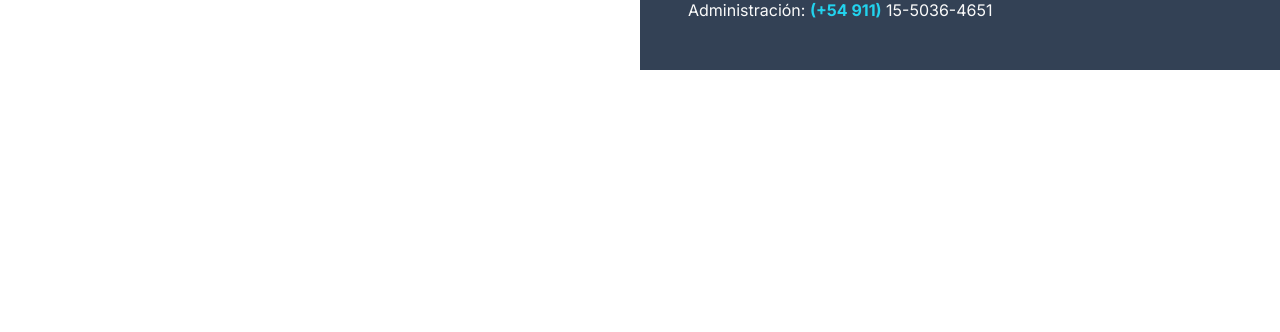
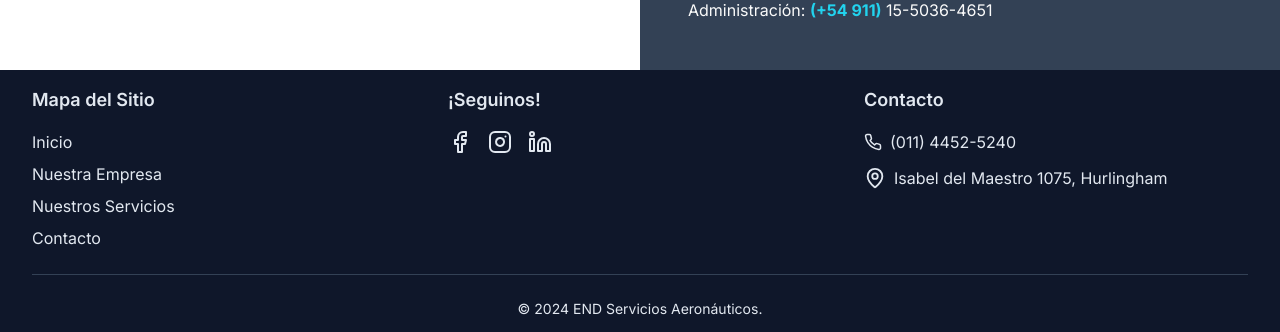
Before and after one commit to LumarSoft/end-srl, a Next.js app: page /contacto in a window 1280 px wide. Shown: the part 788-1120 px from the top of the page. Before the commit the page ends 858 px from the top, so only its background shows below. Built offline with nearby package versions, Linux system fonts and the light colour scheme.

Commit message:
Cree el footer y además modifiqué el toast de ContactCard.

```diff
--- a/src/app/layout.tsx
+++ b/src/app/layout.tsx
@@ -2,6 +2,7 @@ import type { Metadata } from "next";
 import { Inter as FontSans } from "next/font/google";
 import "./globals.css";
 import { cn } from "@/lib/utils";
+import Footer from "@/shared/components/Footer/Footer";
 
 const fontSans = FontSans({
   subsets: ["latin"],
@@ -26,7 +27,8 @@ export default function RootLayout({
           fontSans.variable
         )}
       >
-        {children}
+        <main>{children}</main>
+        <Footer />
       </body>
     </html>
   );
--- /dev/null
+++ b/src/components/ui/separator.tsx
@@ -0,0 +1,31 @@
+"use client"
+
+import * as React from "react"
+import * as SeparatorPrimitive from "@radix-ui/react-separator"
+
+import { cn } from "@/lib/utils"
+
+const Separator = React.forwardRef<
+  React.ElementRef<typeof SeparatorPrimitive.Root>,
+  React.ComponentPropsWithoutRef<typeof SeparatorPrimitive.Root>
+>(
+  (
+    { className, orientation = "horizontal", decorative = true, ...props },
+    ref
+  ) => (
+    <SeparatorPrimitive.Root
+      ref={ref}
+      decorative={decorative}
+      orientation={orientation}
+      className={cn(
+        "shrink-0 bg-border",
+        orientation === "horizontal" ? "h-[1px] w-full" : "h-full w-[1px]",
+        className
+      )}
+      {...props}
+    />
+  )
+)
+Separator.displayName = SeparatorPrimitive.Root.displayName
+
+export { Separator }
--- a/src/modules/Contacto/Components/ContactCard.tsx
+++ b/src/modules/Contacto/Components/ContactCard.tsx
@@ -48,8 +48,7 @@ export default function ContactCard() {
         "QKnAoh9QQZ0-6AXIU"
       );
       toast({
-        title: "Éxito",
-        description: "Mensaje enviado con éxito!",
+        title: "Mensaje enviado con éxito!",
         className: "bg-green-200 text-green-600 border-green-500 font-bold",
       });
       setFormData({
--- /dev/null
+++ b/src/shared/components/Footer/Footer.tsx
@@ -0,0 +1,79 @@
+import { Facebook, Instagram, Linkedin, MapPin, Phone } from "lucide-react";
+import { Separator } from "@/components/ui/separator";
+
+const Footer = () => {
+  return (
+    <footer className="bg-slate-900 text-slate-200 py-4">
+      <div className="container mx-auto">
+        <div className="grid grid-cols-1 md:grid-cols-3 gap-8">
+          <div>
+            <h3 className="text-lg font-semibold mb-4">Mapa del Sitio</h3>
+            <ul className="space-y-2">
+              <li>
+                <a href="#" className="hover:text-cyan-400 transition-colors">
+                  Inicio
+                </a>
+              </li>
+              <li>
+                <a href="#" className="hover:text-cyan-400 transition-colors">
+                  Nuestra Empresa
+                </a>
+              </li>
+              <li>
+                <a href="#" className="hover:text-cyan-400 transition-colors">
+                  Nuestros Servicios
+                </a>
+              </li>
+              <li>
+                <a href="#" className="hover:text-cyan-400 transition-colors">
+                  Contacto
+                </a>
+              </li>
+            </ul>
+          </div>
+
+          <div>
+            <h3 className="text-lg font-semibold mb-4">¡Seguinos!</h3>
+            <div className="flex space-x-4">
+              <a href="#" className="hover:text-cyan-400 transition-colors">
+                <Facebook size={24} />
+              </a>
+              <a href="#" className="hover:text-cyan-400 transition-colors">
+                <Instagram size={24} />
+              </a>
+              <a href="#" className="hover:text-cyan-400 transition-colors">
+                <Linkedin size={24} />
+              </a>
+            </div>
+          </div>
+          <div className="">
+            <h3 className="text-lg font-semibold mb-4">Contacto</h3>
+            <a
+              href="tel:+541144525240"
+              className="flex items-center hover:text-cyan-400 transition-colors mb-3"
+            >
+              <Phone size={18} className="mr-2" />
+              (011) 4452-5240
+            </a>
+            <a
+              href="https://www.google.com/maps/dir//END+Servicios+Aeronauticos+SRL+Isabel+del+Maestro+1075+B1686CBF+Hurlingham+Provincia+de+Buenos+Aires/@-34.5795764,-58.6430819,16z/data=!4m5!4m4!1m0!1m2!1m1!1s0x95bcbeab4b6dabdb:0xabe1869f3f2b00bc"
+              className="flex items-center hover:text-cyan-400 transition-colors"
+              target="_blank"
+            >
+              <MapPin size={22} className="mr-2" />
+              Isabel del Maestro 1075, Hurlingham
+            </a>
+          </div>
+        </div>
+
+        <Separator className="my-6 bg-slate-700" />
+
+        <div className="text-center text-sm">
+          © {new Date().getFullYear()} END Servicios Aeronáuticos.
+        </div>
+      </div>
+    </footer>
+  );
+};
+
+export default Footer;
```
